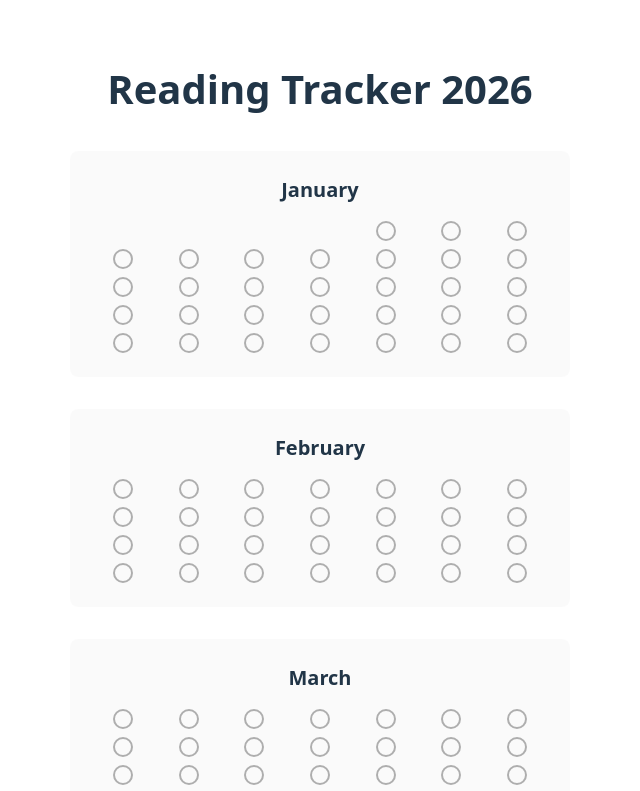
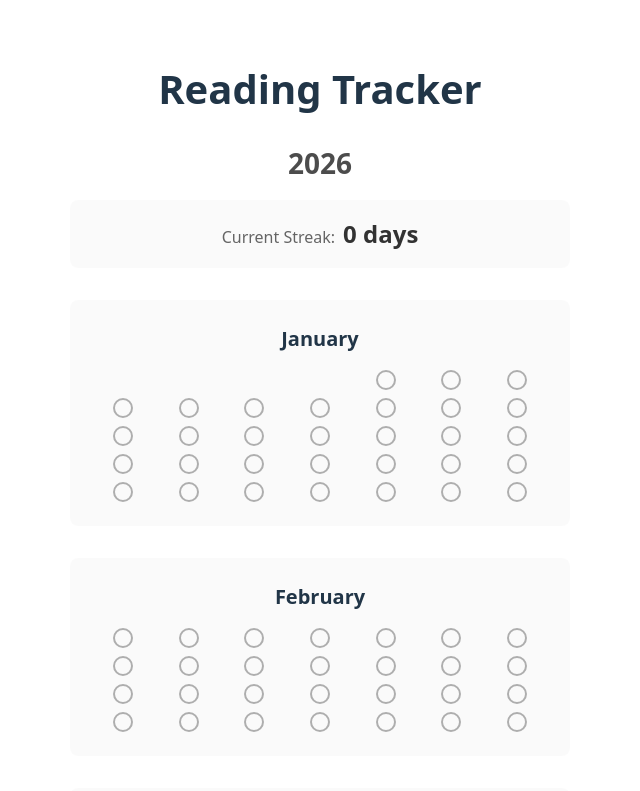
Before and after one commit to samcolson4/pages-tracker, a React (Vite) app: page / in a window 1280 px wide. Shown: the top 791 px of the page, without its empty margins (320-960 px from the left). Built offline with nearby package versions, Linux system fonts and the light colour scheme; no server answers; the database is empty; a web font is replaced by a local one.

Commit message:
Streaks & sadfaces

```diff
--- a/src/App.css
+++ b/src/App.css
@@ -8,6 +8,34 @@
   text-align: center;
   margin-bottom: 1rem;
   font-size: 2.5rem;
+}
+
+.year-title {
+  text-align: center;
+  margin-bottom: 1rem;
+  font-size: 1.75rem;
+  font-weight: 600;
+  color: rgba(0, 0, 0, 0.7);
+}
+
+.streak-counter {
+  text-align: center;
+  margin-bottom: 2rem;
+  padding: 1rem;
+  background: rgba(0, 0, 0, 0.02);
+  border-radius: 8px;
+}
+
+.streak-label {
+  font-size: 1rem;
+  color: rgba(0, 0, 0, 0.6);
+  margin-right: 0.5rem;
+}
+
+.streak-number {
+  font-size: 1.5rem;
+  font-weight: 600;
+  color: rgba(0, 0, 0, 0.8);
 }
 
 .calendar-container {
@@ -52,6 +80,17 @@
   display: flex;
   align-items: center;
   justify-content: center;
+  font-size: 12px;
+  line-height: 1;
+}
+
+.day-dot.missed {
+  width: auto;
+  height: auto;
+  min-width: 16px;
+  min-height: 16px;
+  border: none;
+  background: transparent;
 }
 
 .day-dot.outlined {
--- a/src/App.tsx
+++ b/src/App.tsx
@@ -135,9 +135,64 @@ function App() {
     return date.getTime() > 0
   }
 
+  // Calculate current streak: count backwards from today, stop at first unclicked day
+  const calculateStreak = (): number => {
+    // Get today's date
+    const today = new Date()
+    today.setHours(0, 0, 0, 0)
+
+    const startOf2026 = new Date(2026, 0, 1)
+    startOf2026.setHours(0, 0, 0, 0)
+
+    // If today is before 2026, no streak
+    if (today < startOf2026) return 0
+
+    // Start counting from today (or start of 2026 if today is after 2026)
+    const startDate = today > new Date(2026, 11, 31) ? new Date(2026, 11, 31) : today
+    const checkDate = new Date(startDate)
+    checkDate.setHours(0, 0, 0, 0)
+
+    let streak = 0
+
+    // Count backwards from today
+    while (checkDate >= startOf2026) {
+      const dateKey = formatDateKey(checkDate)
+
+      // If this day is clicked, increment streak and continue
+      if (readDays.has(dateKey)) {
+        streak++
+        // Move to previous day
+        checkDate.setDate(checkDate.getDate() - 1)
+        checkDate.setHours(0, 0, 0, 0)
+      } else {
+        // Stop counting when we hit a day that wasn't clicked (sad face)
+        break
+      }
+    }
+
+    return streak
+  }
+
+  // Check if a day is "missed" (not clicked and in the past)
+  const isMissedDay = (date: Date): boolean => {
+    const dateKey = formatDateKey(date)
+    // Only show sad face if this day is not clicked
+    if (readDays.has(dateKey)) return false
+
+    // Check if the date is in the past (before today)
+    const today = new Date()
+    today.setHours(0, 0, 0, 0) // Reset time to start of day for comparison
+    const checkDate = new Date(date)
+    checkDate.setHours(0, 0, 0, 0)
+
+    // Show sad face if date is in the past and not clicked
+    return checkDate < today
+  }
+
   const months = generateCalendar()
   const monthNames = ['January', 'February', 'March', 'April', 'May', 'June',
                       'July', 'August', 'September', 'October', 'November', 'December']
+  const streak = calculateStreak()
 
   if (loading) {
     return (
@@ -150,7 +205,12 @@ function App() {
 
   return (
     <div className="app">
-      <h1>Reading Tracker 2026</h1>
+      <h1>Reading Tracker</h1>
+      <h2 className="year-title">2026</h2>
+      <div className="streak-counter">
+        <span className="streak-label">Current Streak:</span>
+        <span className="streak-number">{streak} {streak === 1 ? 'day' : 'days'}</span>
+      </div>
       <div className="calendar-container">
         {months.map((monthDays, monthIndex) => {
           const firstValidDay = monthDays.find(day => isDateValid(day.date))
@@ -170,18 +230,21 @@ function App() {
                   const dateKey = formatDateKey(day.date)
                   const dayColor = readDays.get(dateKey)
                   const isRead = dayColor !== undefined
+                  const missed = isMissedDay(day.date)
 
                   return (
                     <div
                       key={dayIndex}
-                      className={`day-dot ${isRead ? 'filled' : 'outlined'}`}
+                      className={`day-dot ${isRead ? 'filled' : 'outlined'} ${missed ? 'missed' : ''}`}
                       style={isRead ? {
                         backgroundColor: dayColor,
                         borderColor: dayColor
                       } : undefined}
                       onClick={() => toggleDay(dateKey)}
                       title={day.date.toLocaleDateString()}
-                    />
+                    >
+                      {missed && !isRead ? '😢' : ''}
+                    </div>
                   )
                 })}
               </div>
```
